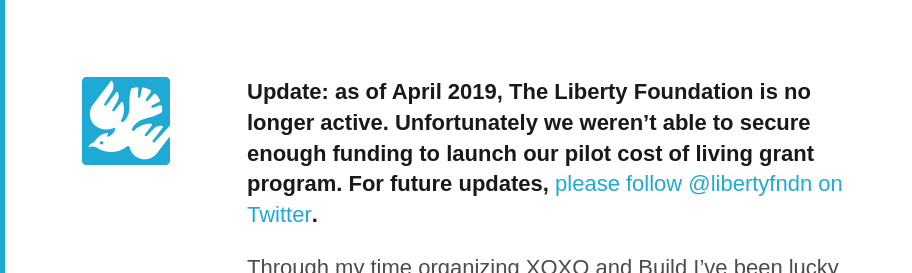
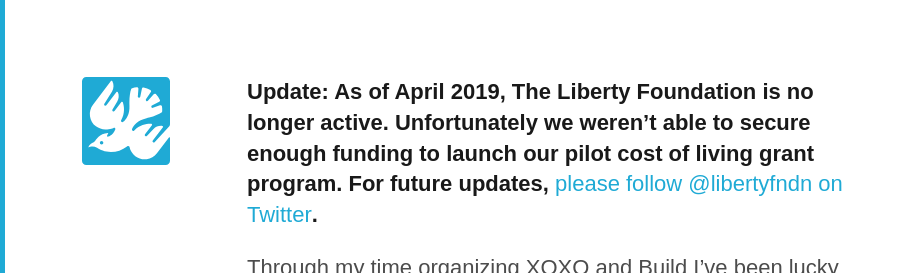
Before and after one commit to thelibertyfoundation/website, a Jekyll site: the page built from index.md, in a window 1280 px wide. Shown: the top 273 px of the page, without its empty margins (0-912 px from the left). Built offline with Jekyll 4.4.1, drawn with Linux system fonts in a browser that asks for light colours.

```diff
--- a/index.md
+++ b/index.md
@@ -3,7 +3,7 @@ layout: default
 title: Liberty Foundation
 ---
 
-**Update: as of April 2019, The Liberty Foundation is no longer active. Unfortunately we weren't able to secure enough funding to launch our pilot cost of living grant program. For future updates, [please follow @libertyfndn on Twitter](https://twitter.com/libertyfndn).**
+**Update: As of April 2019, The Liberty Foundation is no longer active. Unfortunately we weren't able to secure enough funding to launch our pilot cost of living grant program. For future updates, [please follow @libertyfndn on Twitter](https://twitter.com/libertyfndn).**
 
 Through my time organizing XOXO and Build I've been lucky enough to meet countless exceptionally talented and hard-working independent creators in many different fields. However, a lot of these artists are struggling with the same problem. Many are unable to break the cycle of burying their own goals below part-time or full-time work, living project to project without the benefit of breathing room to assess and develop their careers.
 
```
